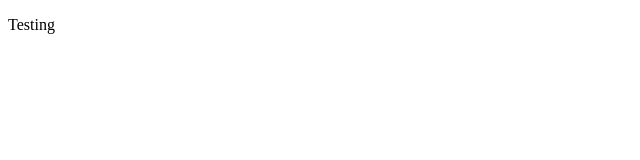
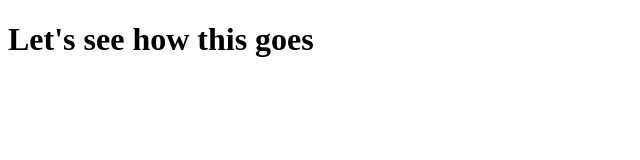
Before and after one commit to Tra-G/Bonsai-clone, a plain HTML site: page index.html in a window 1280 px wide. Shown: the whole page, without its empty margins (0-640 px from the left). Drawn offline with Linux system fonts and the light colour scheme.

Commit message:
My first commit

```diff
--- a/index.html
+++ b/index.html
@@ -7,6 +7,6 @@
     <title>Bonsai</title>
 </head>
 <body>
-    <p>Testing</p>
+    <h1>Let's see how this goes</h1>
 </body>
 </html>
```
